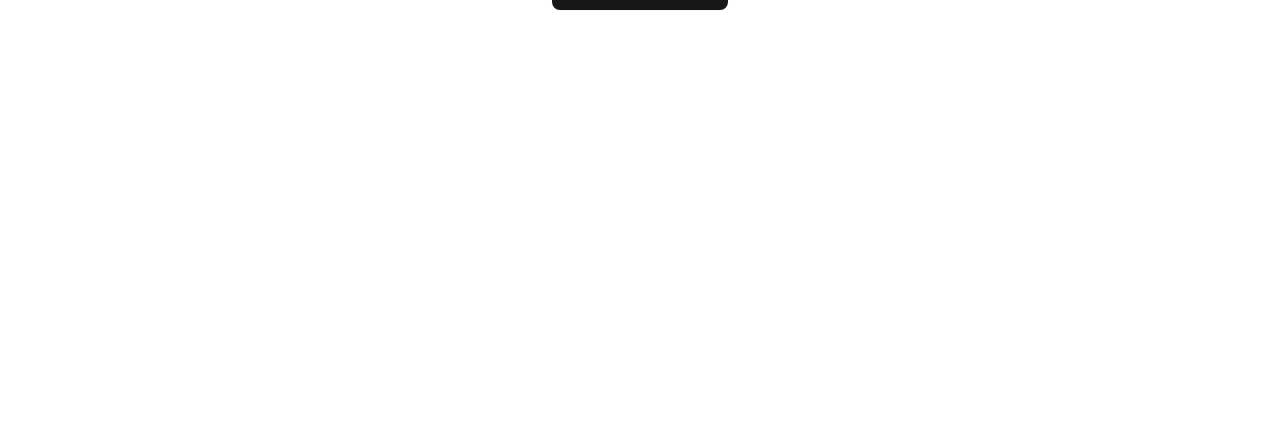
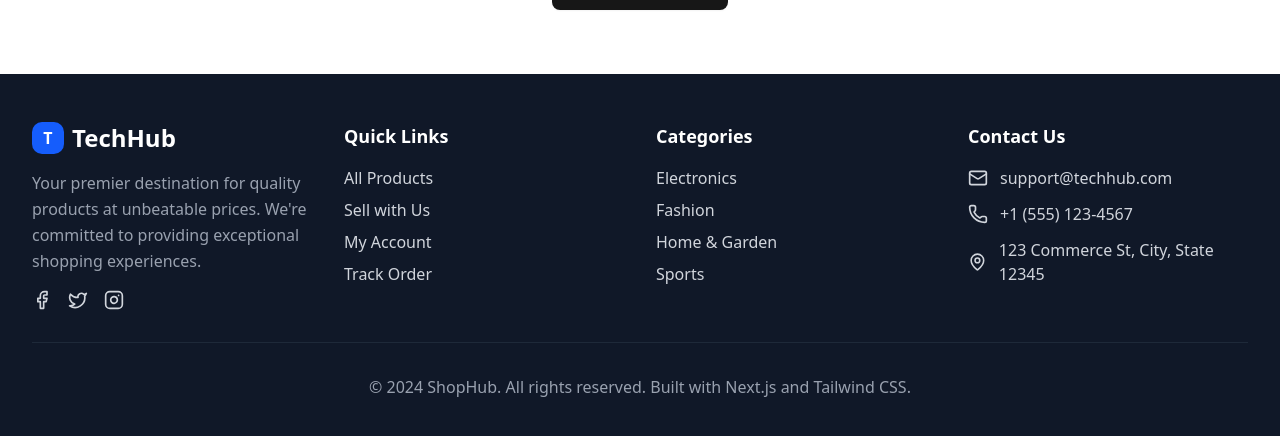
Before and after one commit to nmkhans/tech-hub, a Next.js app: page / in a window 1280 px wide. Shown: the part 1418-1854 px from the top of the page. Before the commit the page ends 1492 px from the top, so only its background shows below. Built offline with nearby package versions, Linux system fonts and the light colour scheme.

Commit message:
footer added

```diff
--- a/app/layout.js
+++ b/app/layout.js
@@ -1,6 +1,7 @@
 import { Geist, Geist_Mono } from "next/font/google";
 import "./globals.css";
 import Header from "@/components/Header";
+import Footer from "@/components/Footer";
 
 const geistSans = Geist({
   variable: "--font-geist-sans",
@@ -25,6 +26,7 @@ export default function RootLayout({ children }) {
       >
         <Header />
         {children}
+        <Footer />
       </body>
     </html>
   );
--- /dev/null
+++ b/components/Footer.jsx
@@ -0,0 +1,151 @@
+import Link from "next/link";
+import {
+  Facebook,
+  Twitter,
+  Instagram,
+  Mail,
+  Phone,
+  MapPin,
+} from "lucide-react";
+
+export default function Footer() {
+  return (
+    <footer className="bg-gray-900 text-gray-300">
+      <div className="max-w-7xl mx-auto px-4 sm:px-6 lg:px-8 py-12">
+        <div className="grid grid-cols-1 md:grid-cols-4 gap-8">
+          {/* Company Info */}
+          <div className="space-y-4">
+            <div className="flex items-center space-x-2">
+              <div className="w-8 h-8 bg-blue-600 rounded-lg flex items-center justify-center">
+                <span className="text-white font-bold">T</span>
+              </div>
+              <span className="text-2xl font-bold text-white">
+                TechHub
+              </span>
+            </div>
+            <p className="text-gray-400 leading-relaxed">
+              Your premier destination for quality products at
+              unbeatable prices. We're committed to providing
+              exceptional shopping experiences.
+            </p>
+            <div className="flex space-x-4">
+              <Facebook className="w-5 h-5 hover:text-blue-400 cursor-pointer transition-colors" />
+              <Twitter className="w-5 h-5 hover:text-blue-400 cursor-pointer transition-colors" />
+              <Instagram className="w-5 h-5 hover:text-pink-400 cursor-pointer transition-colors" />
+            </div>
+          </div>
+
+          {/* Quick Links */}
+          <div className="space-y-4">
+            <h4 className="text-white font-semibold text-lg">
+              Quick Links
+            </h4>
+            <ul className="space-y-2">
+              <li>
+                <Link
+                  href="/products"
+                  className="hover:text-white transition-colors"
+                >
+                  All Products
+                </Link>
+              </li>
+              <li>
+                <Link
+                  href="/add-product"
+                  className="hover:text-white transition-colors"
+                >
+                  Sell with Us
+                </Link>
+              </li>
+              <li>
+                <Link
+                  href="/login"
+                  className="hover:text-white transition-colors"
+                >
+                  My Account
+                </Link>
+              </li>
+              <li>
+                <Link
+                  href="#"
+                  className="hover:text-white transition-colors"
+                >
+                  Track Order
+                </Link>
+              </li>
+            </ul>
+          </div>
+
+          {/* Categories */}
+          <div className="space-y-4">
+            <h4 className="text-white font-semibold text-lg">
+              Categories
+            </h4>
+            <ul className="space-y-2">
+              <li>
+                <Link
+                  href="#"
+                  className="hover:text-white transition-colors"
+                >
+                  Electronics
+                </Link>
+              </li>
+              <li>
+                <Link
+                  href="#"
+                  className="hover:text-white transition-colors"
+                >
+                  Fashion
+                </Link>
+              </li>
+              <li>
+                <Link
+                  href="#"
+                  className="hover:text-white transition-colors"
+                >
+                  Home & Garden
+                </Link>
+              </li>
+              <li>
+                <Link
+                  href="#"
+                  className="hover:text-white transition-colors"
+                >
+                  Sports
+                </Link>
+              </li>
+            </ul>
+          </div>
+
+          {/* Contact */}
+          <div className="space-y-4">
+            <h4 className="text-white font-semibold text-lg">
+              Contact Us
+            </h4>
+            <div className="space-y-3">
+              <div className="flex items-center space-x-3">
+                <Mail className="w-5 h-5" />
+                <span>support@techhub.com</span>
+              </div>
+              <div className="flex items-center space-x-3">
+                <Phone className="w-5 h-5" />
+                <span>+1 (555) 123-4567</span>
+              </div>
+              <div className="flex items-center space-x-3">
+                <MapPin className="w-5 h-5" />
+                <span>123 Commerce St, City, State 12345</span>
+              </div>
+            </div>
+          </div>
+        </div>
+
+        <div className="border-t border-gray-800 mt-8 pt-8 text-center">
+          <p className="text-gray-400">
+            © 2024 ShopHub. All rights reserved. Built with Next.js
+            and Tailwind CSS.
+          </p>
+        </div>
+      </div>
+    </footer>
+  );
+}
--- a/components/Header.jsx
+++ b/components/Header.jsx
@@ -1,7 +1,7 @@
 "use client";
 import Link from "next/link";
 import { useState } from "react";
-import { ShoppingCart, User, Menu, X, Search } from "lucide-react";
+import { User, Menu, X, Search } from "lucide-react";
 import { Button } from "@/components/ui/button";
 import { Input } from "@/components/ui/input";
 
@@ -52,15 +52,11 @@ export default function Header() {
               href="/login"
               className="flex items-center space-x-1 text-gray-700 hover:text-blue-600 transition-colors"
             >
-              <User className="w-5 h-5" />
-              <span>Login</span>
+              <Button className={"bg-blue-600 text-white"}>
+                <User className="w-5 h-5" />
+                <span>Login</span>
+              </Button>
             </Link>
-            <Button size="sm" className="relative">
-              <ShoppingCart className="w-5 h-5" />
-              <span className="absolute -top-2 -right-2 bg-red-500 text-white text-xs rounded-full w-5 h-5 flex items-center justify-center">
-                0
-              </span>
-            </Button>
           </nav>
 
           {/* Mobile menu button */}
```
